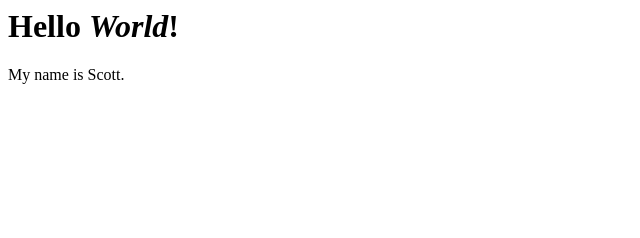
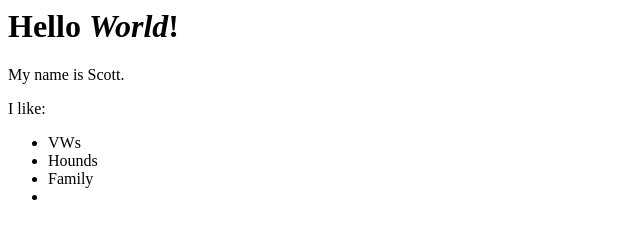
Before and after one commit to swborden/myfirstwebsite, a plain HTML site: page index.html in a window 1280 px wide. Shown: the whole page, without its empty margins (0-640 px from the left). Drawn offline with Linux system fonts and the light colour scheme.

Commit message:
Update index.html

```diff
--- a/index.html
+++ b/index.html
@@ -1,2 +1,8 @@
 <h1>Hello <em>World</em>!</h1>
 <p1>My name is Scott.</p1>
+<p>I like:</p>
+<ul>
+  <li>VWs</li>
+  <li>Hounds</li>
+  <li>Family<li>
+</ul>
```
